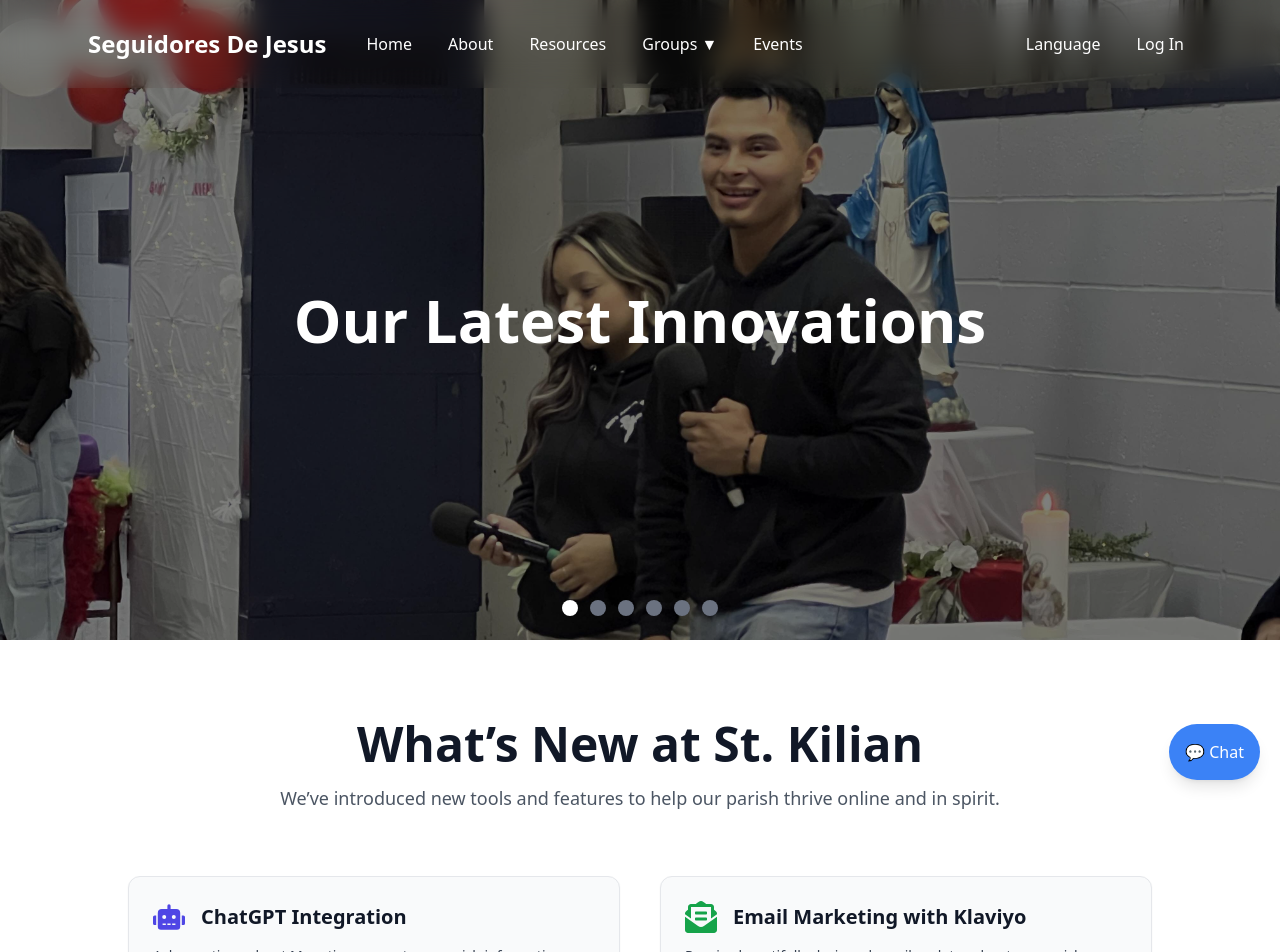
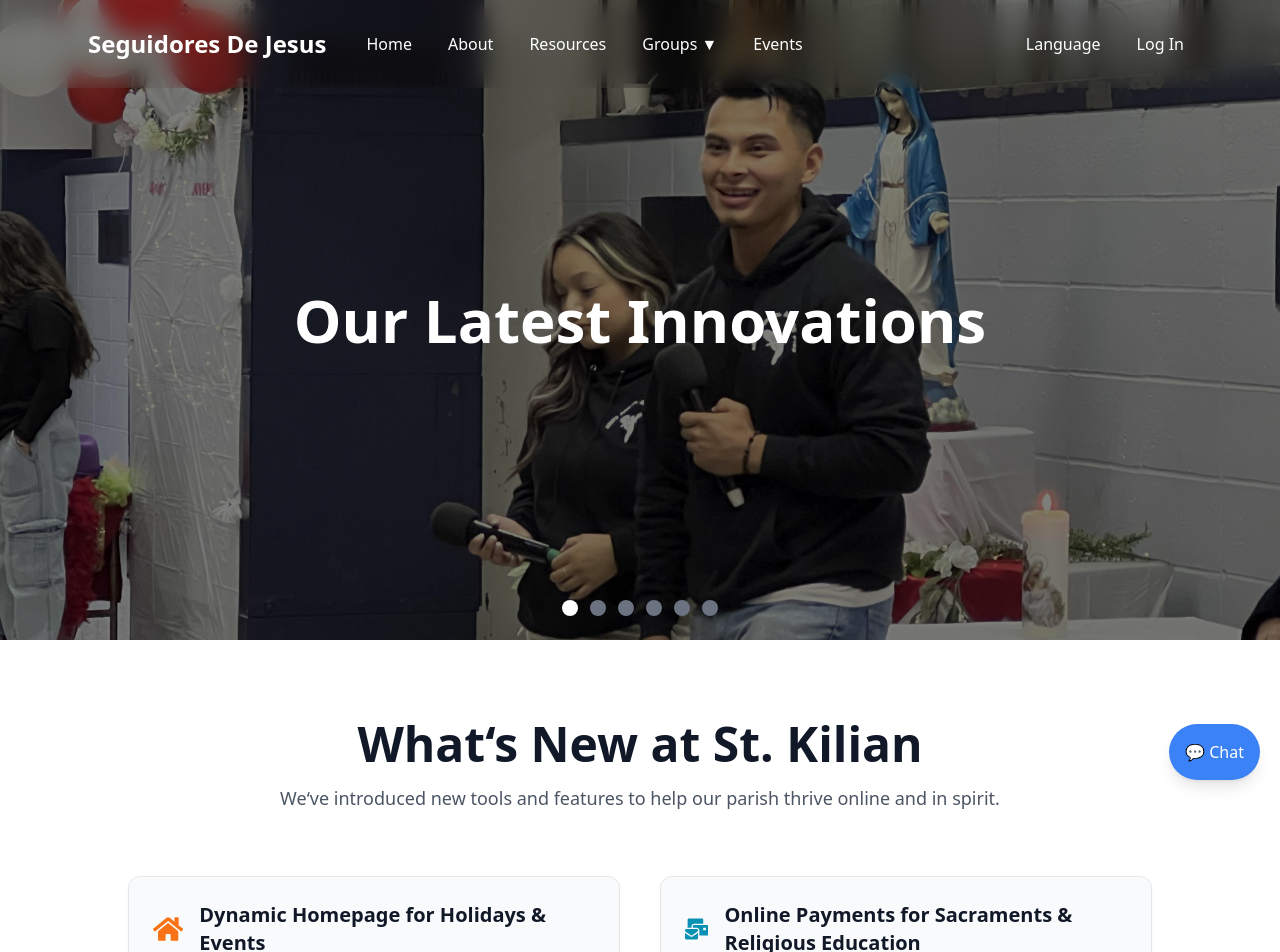
Before and after one commit to martinezjf2/stkilian-spanish-ministry, a Next.js app: page /whats-new in a window 1280 px wide. Shown: the top 952 px of the page. Built offline with nearby package versions, Linux system fonts and the light colour scheme.

Commit message:
added single quotes code to whats new page

```diff
--- a/pages/whats-new.js
+++ b/pages/whats-new.js
@@ -16,6 +16,18 @@ import {
 import NewsletterCTA from "@/components/global/NewsletterCTA";
 
 const updates = [
+  {
+    icon: <FaHome className="text-orange-500 w-8 h-8" />,
+    title: "Dynamic Homepage for Holidays & Events",
+    description:
+      "Our homepage now dynamically updates during holidays and important liturgical events. This feature reminds parishioners of upcoming celebrations and keeps everyone informed and spiritually engaged.",
+  },
+  {
+    icon: <FaMailBulk className="text-cyan-600 w-8 h-8" />,
+    title: "Online Payments for Sacraments & Religious Education",
+    description:
+      "You can now make payments for sacraments, religious education, and event fees directly through our website. This secure and convenient option helps families save time and ensures smooth coordination with parish staff.",
+  },
   {
     icon: <FaRobot className="text-indigo-600 w-8 h-8" />,
     title: "ChatGPT Integration",
@@ -92,11 +104,11 @@ export default function WhatsNewPage() {
       <section className="bg-white py-20 px-4 sm:px-6 lg:px-8">
         <div className="max-w-4xl mx-auto text-center mb-16">
           <h1 className="text-4xl sm:text-5xl font-extrabold text-gray-900 leading-tight">
-            What’s New at St. Kilian
+            What&lsquo;s New at St. Kilian
           </h1>
           <p className="mt-4 text-lg text-gray-600">
-            We’ve introduced new tools and features to help our parish thrive
-            online and in spirit.
+            We&lsquo;ve introduced new tools and features to help our parish
+            thrive online and in spirit.
           </p>
         </div>
 
```
